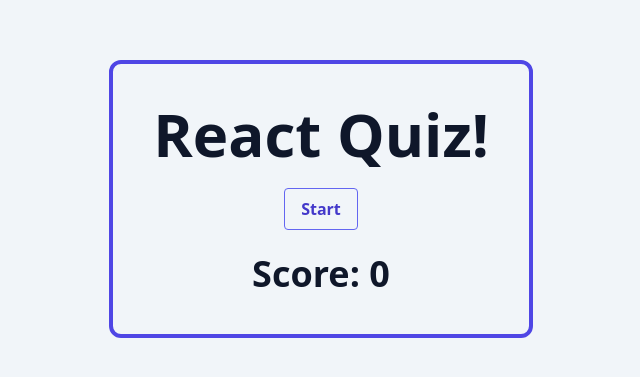
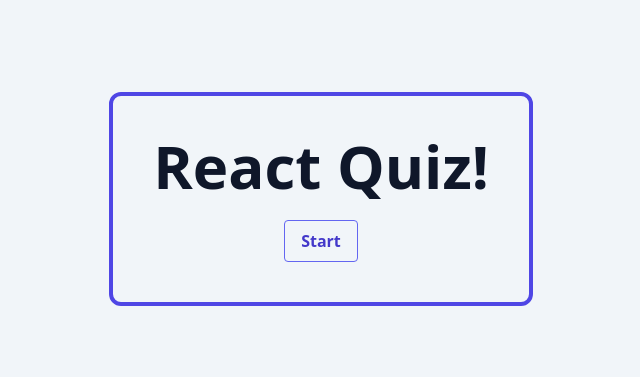
Before and after one commit to trent-howard/react-ts-quiz, a React app: page / in a window 1280 px wide. Shown: the part 201-578 px from the top of the page, without its empty margins (319-959 px from the left). Built offline with nearby package versions, Linux system fonts and the light colour scheme; the HTML template or start-up script is replaced by a standard one.

Commit message:
fix score and question rendering

```diff
--- a/src/App.tsx
+++ b/src/App.tsx
@@ -54,10 +54,10 @@
           </div>
         )}
         {loading && <p>Loading question...</p>}
-        {!gameOver && !loading && (
+        {!loading && Boolean(questions.length) && (
           <p className="text-4xl font-bold">Score: {score}</p>
         )}
-        {Boolean(questions.length) && (
+        {Boolean(questions.length) && !loading && (
           <>
             <QuestionCard
               questionNb={current + 1}
@@ -73,7 +73,7 @@
                 onClick={nextQuestion}
                 disabled={gameOver || !userAnswers[current]}
               >
-                Next question
+                {gameOver ? 'Game over!' : 'Next question'}
               </button>
             </div>
           </>
```
